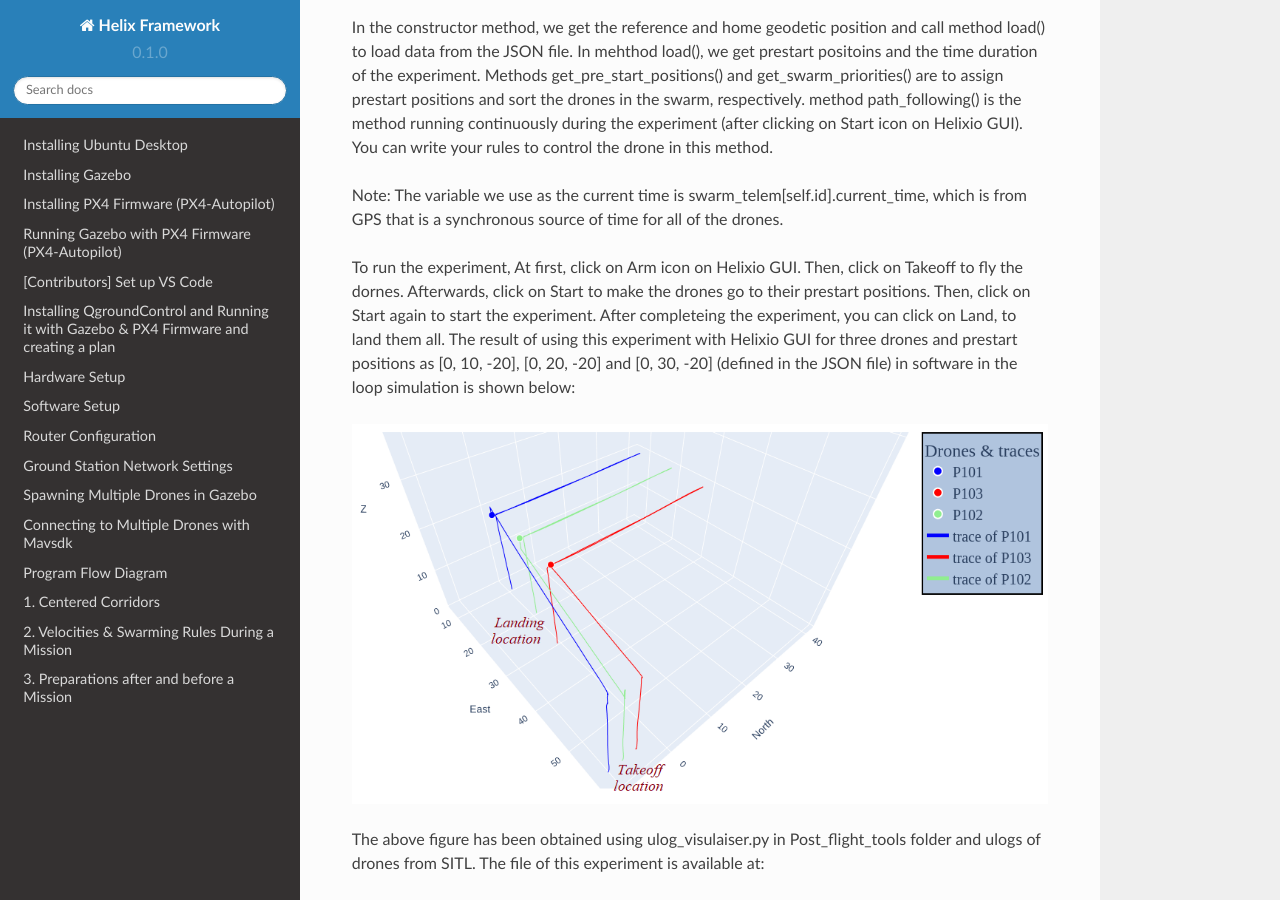
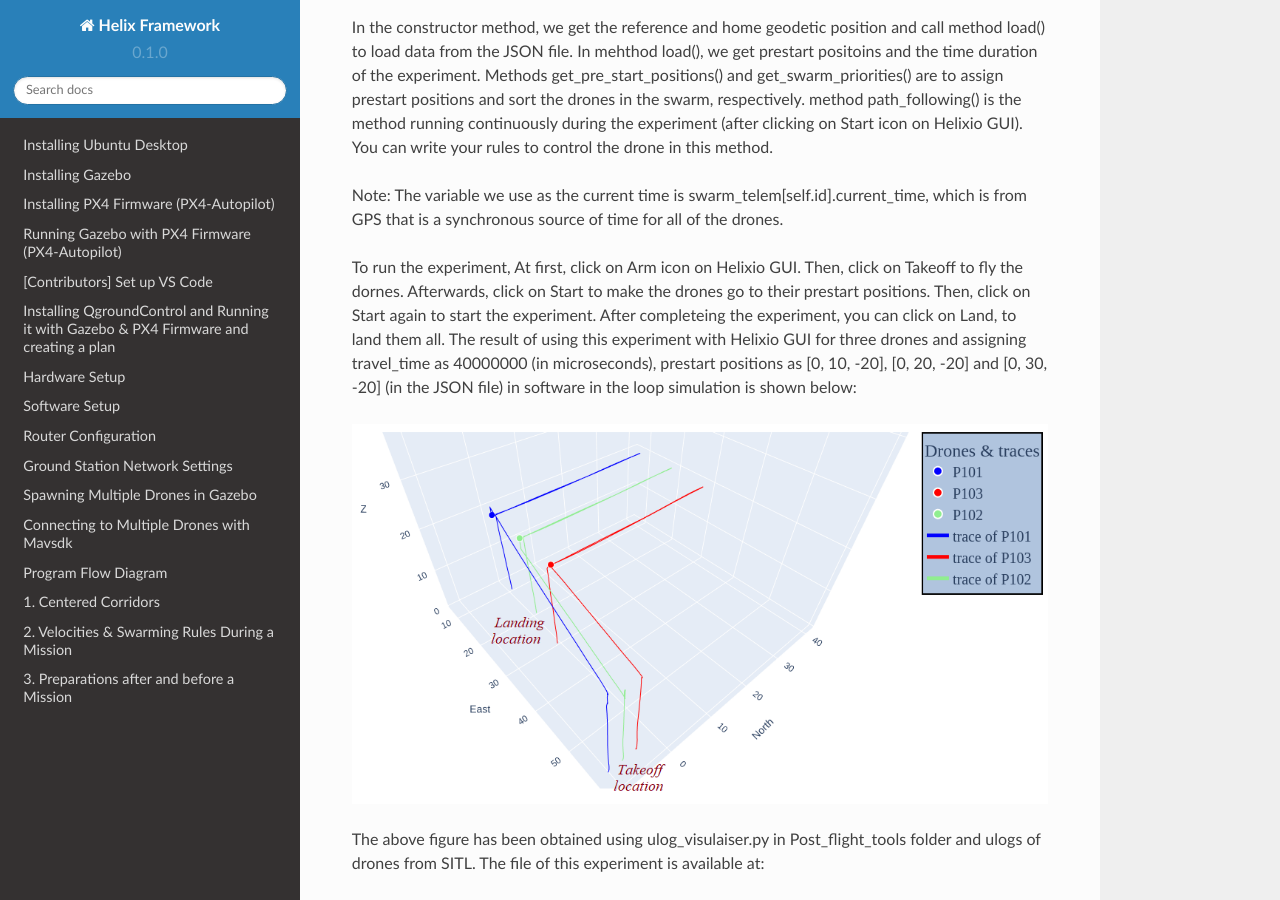
Before and after one commit to CUEDOS/helix_docs, a Sphinx documentation site: the page built from docs/source/simple_examples.rst, in a window 1280 px wide and 900 px high, scrolled down 1394 px. Built offline with Sphinx 7.4.7 and the Read the Docs theme 2.0.0, drawn with Linux system fonts in a browser that asks for light colours; some of the changed text lies outside the part shown.

Commit message:
Update simple_examples.rst

```diff
--- a/docs/source/simple_examples.rst
+++ b/docs/source/simple_examples.rst
@@ -71,7 +71,7 @@ In the constructor method, we get the reference and home geodetic position and c
 Note: The variable we use as the current time is swarm_telem[self.id].current_time, which is from GPS that is a synchronous source of time for all of the drones.
 
 To run the experiment, At first, click on Arm icon on Helixio GUI. Then, click on Takeoff to fly the dornes. Afterwards, click on Start to make the drones go to their prestart positions. Then, click on Start again to start the experiment. After completeing the experiment, you can click on Land, to land them all.
-The result of using this experiment with Helixio GUI for three drones and prestart positions as [0, 10, -20], [0, 20, -20] and [0, 30, -20] (defined in the JSON file) in software in the loop simulation is shown below:
+The result of using this experiment with Helixio GUI for three drones and assigning travel_time as 40000000 (in microseconds), prestart positions as [0, 10, -20], [0, 20, -20] and [0, 30, -20] (in the JSON file) in software in the loop simulation is shown below:
 
 .. raw:: html
 
@@ -146,7 +146,7 @@ Target position can be sent to each flight controller on each drone by offboard
             return output_pos # sending the target velocity
 
 The methods of this experiment file are the same as previous one except the commands in method path_following() that we editted to change the mission and commands we send to the drones.
-The result of using this experiment with Helixio GUI for three drones and prestart positions as [0, 10, -20], [0, 20, -20] and [0, 30, -20] (defined in the JSON file) in software in the loop simulation is shown below:
+The result of using this experiment with Helixio GUI for three drones and assigning travel_time as 40000000 (in microseconds), prestart positions as [0, 10, -20], [0, 20, -20] and [0, 30, -20] (in the JSON file) in software in the loop simulation is shown below:
 
 .. raw:: html
 
```
